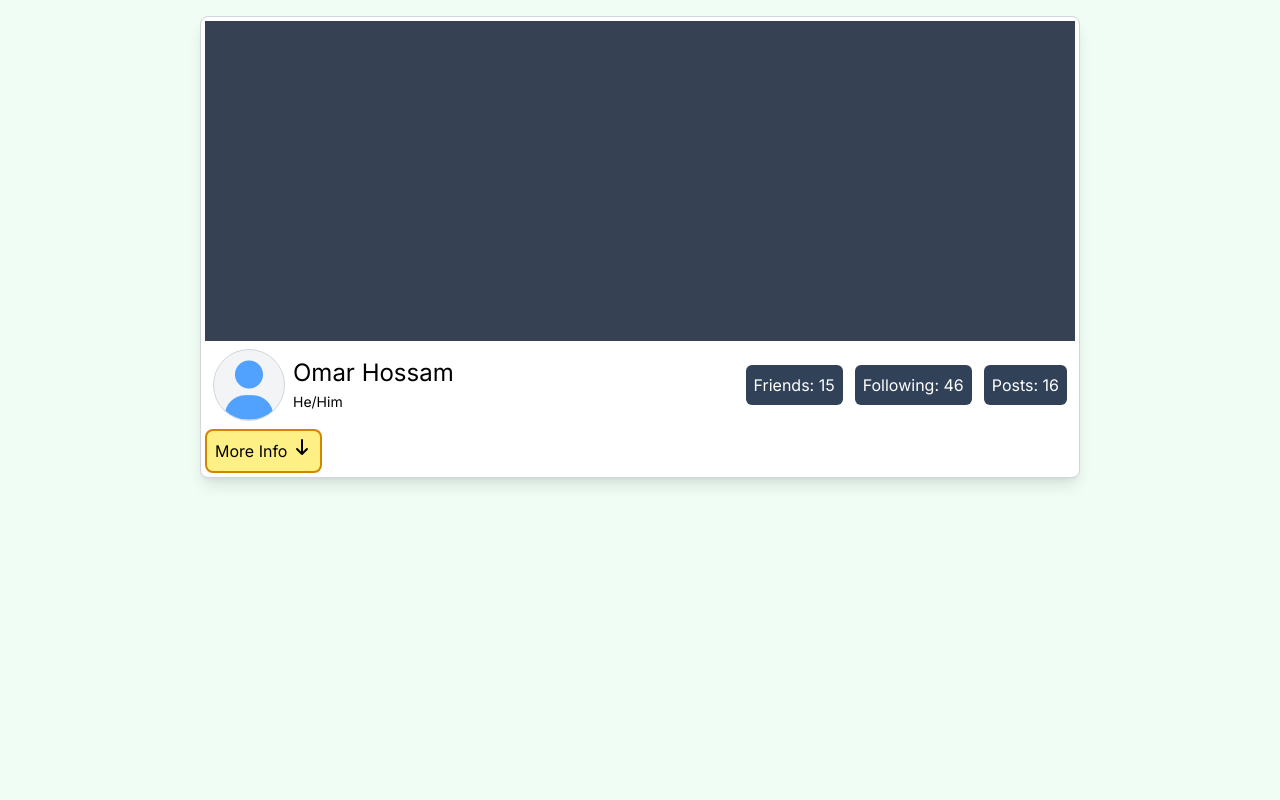
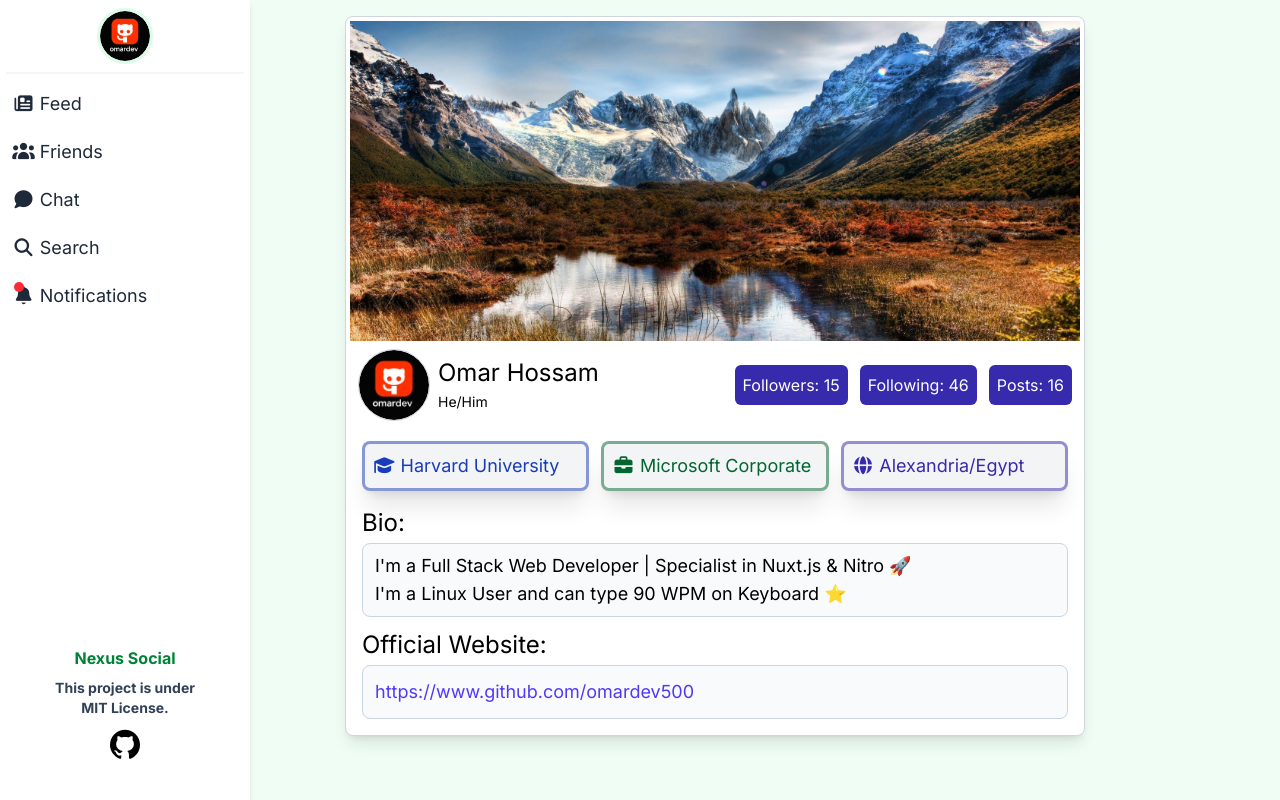
Before and after one commit to omardev500/Calm-Land, a Nuxt app: page /profile in a window 1280 px wide. Built offline with nearby package versions, Linux system fonts and the light colour scheme.

Commit message:
First Profile Page Update!

```diff
--- a/components/Layout/Post.vue
+++ b/components/Layout/Post.vue
@@ -49,7 +49,7 @@
           {{ postContent.slice(0, 145) }} <button class="text-slate-600 cursor-pointer" @click="contentExpanded = true"> ...more</button>
         </p>
         <p v-else-if="isContentLong && contentExpanded">
-          {{ postContent }} <br /><button class="text-slate-600 cursor-pointer" @click="contentExpanded = false"> ...less</button>
+          {{ postContent }} <button class="text-slate-600 cursor-pointer" @click="contentExpanded = false"> ...less</button>
         </p>
         <p v-else>
           {{ postContent }}
--- a/components/Layout/ProfileHeader.vue
+++ b/components/Layout/ProfileHeader.vue
@@ -7,7 +7,7 @@
     profileGender: String,
     postsNum: Number,
     followingsNum: Number,
-    friendsNum: Number
+    followersNum: Number
   })
 </script>
 <template>
@@ -55,9 +55,9 @@
         </p>
       </div>
       <div class="flex gap-3">
-        <span class="bg-slate-700 text-white rounded-md p-2">Friends: {{ friendsNum }}</span>
-        <span class="bg-slate-700 text-white rounded-md p-2">Following: {{ followingsNum }}</span>
-        <span class="bg-slate-700 text-white rounded-md p-2">Posts: {{ postsNum }}</span>
+        <span class="bg-indigo-800 text-white rounded-md p-2">Followers: {{ followersNum }}</span>
+        <span class="bg-indigo-800 text-white rounded-md p-2">Following: {{ followingsNum }}</span>
+        <span class="bg-indigo-800 text-white rounded-md p-2">Posts: {{ postsNum }}</span>
       </div>
     </div>
   </div>
--- a/components/Layout/Sidebar.vue
+++ b/components/Layout/Sidebar.vue
@@ -4,7 +4,7 @@
   })
 </script>
 <template>
-  <aside class="fixed z-40 top-0 left-0 h-screen w-[200px] animate-[sidebarAnime_0.35s_ease-out] bg-white shadow-md overflow-hidden">
+  <aside class="fixed z-40 top-0 left-0 h-screen w-[200px] animate-[sidebarAnime_0.35s_ease-out] xl:w-[250px] bg-white shadow-md overflow-hidden">
     <ul class="py-2">
       <li>
         <NuxtLink to="/profile" class="rounded-full border-3 border-green-100 mx-auto block w-14 h-14 overflow-hidden relative" aria-label="go to your profile">
@@ -28,12 +28,14 @@
         <NuxtLink to="/notifications" class="relative text-gray-800 lg:text-lg px-[6px] hover:bg-green-100 rounded-lg transition duration-200 ease-out mt-1 mx-auto w-[95%] block py-2"><i class="fa-solid fa-bell"></i><RedDot /> Notifications</NuxtLink>
       </li>
     </ul>
-    <hr class="border border-gray-100 rounded-full w-[95%] mx-auto" />
-    <h4 class="font-bold py-2 text-green-700 text-center">Nexus Social</h4>
-    <p class="text-sm text-slate-700 font-bold px-1 text-center">This project is under<br />MIT License.</p>
-    <a href="https://github.com/omardev500/Nexus-Social" target="_blank" class="block w-1/4 mx-auto rounded-full flex justify-center mt-1">
-      <i class="block mx-auto my-2 text-3xl fa-brands fa-github"></i>
-    </a>
+
+    <div class="absolute md:bottom-4 xl:bottom-8 left-0 w-full">
+      <h4 class="font-bold py-2 text-green-700 text-center">Nexus Social</h4>
+      <p class="text-sm text-slate-700 font-bold px-1 text-center">This project is under<br />MIT License.</p>
+      <a href="https://github.com/omardev500/Nexus-Social" target="_blank" class="block w-1/4 mx-auto rounded-full flex justify-center mt-1">
+        <i class="block mx-auto my-2 text-3xl fa-brands fa-github"></i>
+      </a>
+    </div>
   </aside>
 </template>
 <style>
--- a/pages/index.vue
+++ b/pages/index.vue
@@ -18,13 +18,13 @@
 </script>
 
 <template>
-  <main class="relative flex flex-col align-center pt-4 bg-green-50 w-screen min-h-screen pl-[100px] overflow-x-hidden">
+  <main class="relative flex flex-col items-center pt-4 bg-green-50 w-screen min-h-screen pl-[100px] overflow-x-hidden">
     <Sidebar :profile-image="myImage" />
     <h1 class="text-3xl pl-[60px] text-center">Good {{ timeName }}, Omar!</h1>
     <section aria-label="Your news feed" class="w-screen flex flex-col gap-5 py-4"> <!-- 100px > half the sidebar width to seem that it's at the center of the screen when the sidebar is there -->
       <Post author-name="Omar Hossam" post-publish-date="25 May" post-content="What a beautiful view in the US! ❤️" :post-image="Image" :author-image="myImage" post-likes="45" post-comments="78" />
 
-      <Post author-name="Hany Mohamed" post-publish-date="Today" post-content="I hope to visit this place soon.️" :post-image="Image" :author-image="myImage" post-likes="45" post-comments="78" />
+      <Post author-name="Hany Mohamed" post-publish-date="Today" post-content="Lorem ipsum dolor sit amet, consectetur adipisicing elit, sed doeiusmod tempor incididunt ut labore et dolore magna aliqua. Ut enimad minim veniam, quis nostrud exercitation ullamco laboris nisi utaliquip ex ea commodo consequat. Duis aute irure dolor inreprehenderit in voluptate velit esse cillum dolore eu fugiat nullapariatur. Excepteur sint occaecat cupidatat non proident, sunt inculpa qui officia deserunt mollit."  post-likes="45" post-comments="78" />
     </section>
   </main>
 </template>
--- a/pages/profile.vue
+++ b/pages/profile.vue
@@ -1,23 +1,50 @@
 <script setup>
-  const isOpen = ref(false)
+  import myImage from "./Omar.jpeg"
+  import Image from "./image.jpg";
 </script>
 <template>
-  <main class="flex flex-col gap-2 items-center pt-4 bg-green-50 w-screen min-h-screen overflow-x-hidden overflow-y-auto">
-    <section class="border border-gray-300 bg-white w-full md:w-160 lg:w-220 shadow-lg p-1 rounded-lg">
+  <main class="relative flex flex-col items-center pt-4 bg-green-50 w-screen min-h-screen pl-[150px] overflow-x-hidden">
+    <Sidebar :profile-image="myImage" />
+    <section class="border border-gray-300 bg-white w-full md:w-130 lg:w-160  xl:w-185 shadow-lg p-1 rounded-lg">
       <ProfileHeader
             :is-editing="Boolean(0)"
-            banner-image=""
-            profile-image=""
+            :banner-image="Image"
+            :profile-image="myImage"
             profile-name="Omar Hossam"
             profile-gender="male"
-            :friends-num="Number(15)"
+            :followers-num="Number(15)"
             :posts-num="Number(16)"
             :followings-num="Number(46)"
         />
-        <button @click="isOpen = true" class="border-2 bg-yellow-200 border-yellow-600 cursor-pointer rounded-lg p-2">More Info <i class="fa-solid fa-arrow-down animate-bounce"></i></button>
-        <div v-if="isOpen">
-          <h2>HEllo BRO!</h2>
+        <div aria-label="personal info" class="px-3 py-3 grid grid-cols-3 gap-3">
+
+          <div class="shadow-xl p-1 bg-gray-100 rounded-lg cursor-default  hover:shadow-blue-800/50 border-2 border-blue-800/50 hover:scale-110 transition transition-2s ease-out xl:p-2 xl:text-lg xl:border-3">
+            <p class="text-blue-800"><i class="fa-solid fa-graduation-cap"></i> Harvard University</p>
+          </div>
+
+          <div class="shadow-xl p-1 bg-gray-100 rounded-lg cursor-default hover:shadow-green-800/50 border-2 border-green-800/50 hover:scale-110 transition transition-2s ease-out xl:p-2 xl:text-lg xl:border-3">
+            <p class="text-green-800"><i class="fa-solid fa-briefcase"></i> Microsoft Corporate</p>
+          </div>
+
+          <div class="shadow-xl p-1 bg-gray-100 rounded-lg cursor-default  hover:shadow-indigo-800/50 border-2 border-indigo-800/50 hover:scale-110 transition transition-2s ease-out xl:p-2 xl:text-lg xl:border-3">
+            <p class="text-indigo-800"><i class="fa-solid fa-globe"></i> Alexandria/Egypt</p>
+          </div>
+
         </div>
+
+        <div aria-label="profile's bio" class="px-3 pt-1 pb-2">
+          <h2 class="text-2xl mb-1">Bio:</h2>
+          <p class="p-2 xl:px-3 text-md/10 border w-full border-slate-300 rounded-lg bg-slate-50 text-black xl:text-lg">I'm a Full Stack Web Developer | Specialist in Nuxt.js & Nitro 🚀 <br /> I'm a Linux User and can type 90 WPM on Keyboard ⭐
+          </p>
+        </div>
+
+        <div aria-label="profile's official website" class="px-3 pt-1 pb-3">
+          <h3 class="text-2xl mb-1">Official Website:</h3>
+          <div class="p-2 xl:p-3 block text-md/10 border border-slate-300 rounded-lg bg-slate-50 text-black">
+            <a href="https://github.com/omardev500" target="_blank" class="text-indigo-600 xl:text-lg hover:text-indigo-800 transition transition-1s ease-out">https://www.github.com/omardev500</a>
+          </div>
+        </div>
+
     </section>
   </main>
 </template>
--- a/pages/settings.vue
+++ b/pages/settings.vue
@@ -14,7 +14,7 @@
             profile-image=""
             profile-name="Omar Hossam"
             profile-gender="male"
-            :friends-num="Number(15)"
+            :followers-num="Number(15)"
             :posts-num="Number(16)"
             :followings-num="Number(46)"
         />
```
Also changed, not shown: pages/Omar.jpeg, pages/a.jpeg (added).
